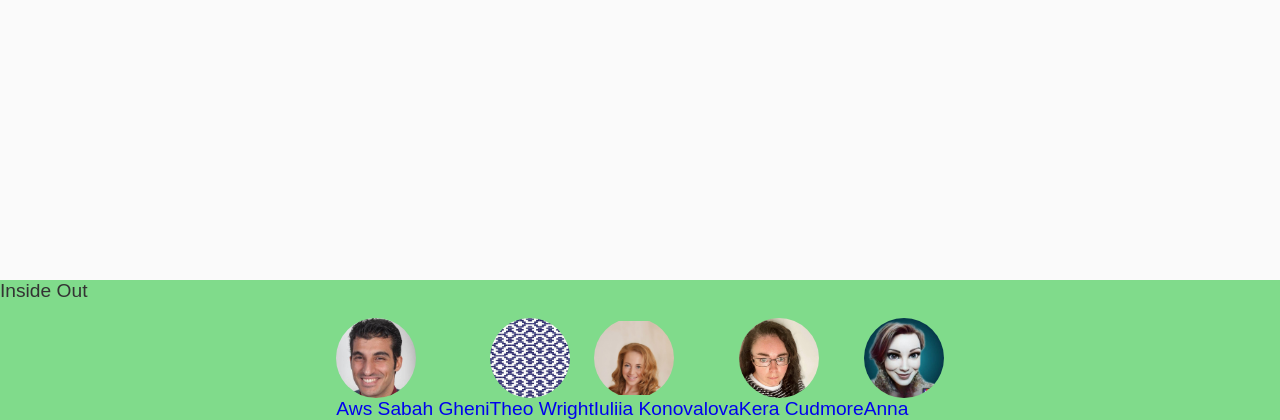
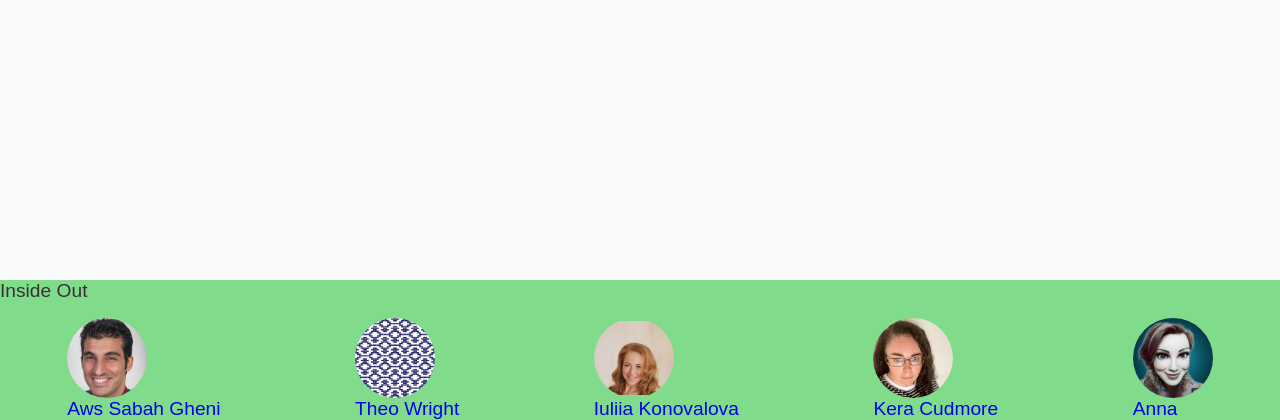
Before and after one commit to theopmw/empowered, a Flask app: page / in a window 1280 px wide. Shown: the part 380-800 px from the top of the page. Run offline with Flask 2, Linux system fonts and the light colour scheme; data that the repository does not hold is empty; some libraries are stand-ins or nearby versions.

```diff
--- a/static/css/style.css
+++ b/static/css/style.css
@@ -403,10 +403,11 @@ footer {
 }
 
 .team__collaborators {
-  display: flex;
-  justify-content: center;
-  align-items: center;
-  margin-top: 1rem;
+display: flex;
+justify-content: space-around;
+align-items: center;
+margin-top: 1rem;
+
 }
 
 .photo {
```
